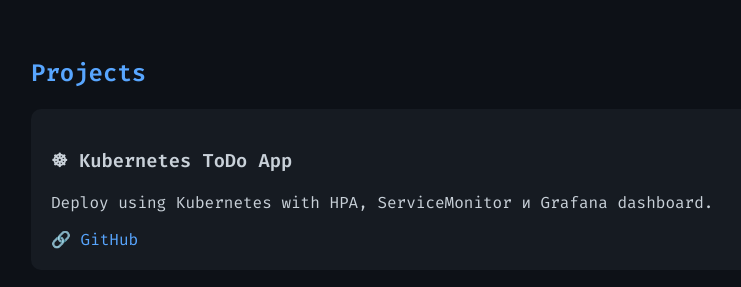
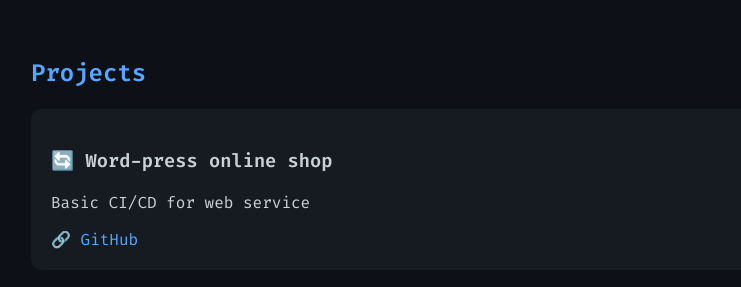
Before and after one commit to efirshey/efirshey.github.io, a plain HTML site: page index.html in a window 1280 px wide. Shown: the part 963-1250 px from the top of the page, without its empty margins (159-900 px from the left). Drawn offline with Linux system fonts and the light colour scheme.

Commit message:
added project

```diff
--- a/index.html
+++ b/index.html
@@ -143,6 +143,12 @@
 
   <section id="projects">
     <h2>Projects</h2>
+    </div>
+    <div class="project">
+      <h3>🔄 Word-press online shop</h3>
+      <p>Basic CI/CD for web service</p>
+      <a href="https://github.com/efirshey/persephone-wordpress" target="_blank">🔗 GitHub</a>
+    </div>
     <div class="project">
       <h3>☸ Kubernetes ToDo App</h3>
       <p>Deploy using Kubernetes with HPA, ServiceMonitor и Grafana dashboard.</p>
```
